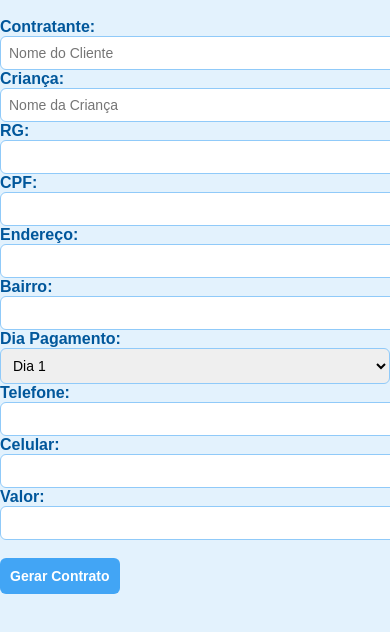
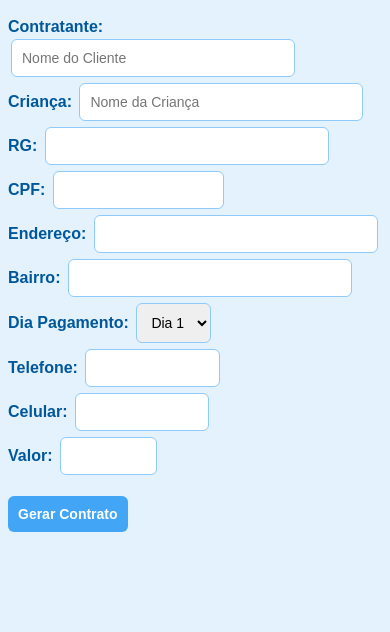
Before and after one commit to brinquedos/TransporteEscolar, a plain HTML site: page index.html in a window 390 px wide. Shown: the part 60-692 px from the top of the page. Drawn offline with nearby package versions, Linux system fonts and the light colour scheme; some packages are replaced by stand-ins of ours.

Commit message:
Update style.css

```diff
--- a/style.css
+++ b/style.css
@@ -1,8 +1,9 @@
 /* CSS Responsivo com campos organizados e tema azul claro */
 body {
+  max-width: 450px;
   font-family: Arial, sans-serif;
-  margin: 0;
-  padding: 0;
+  margin: 20;
+  padding: 20;
   box-sizing: border-box;
   background-color: #e3f2fd; /* Azul claro */
   color: #333;
@@ -30,10 +31,71 @@ label {
   color: #01579b;
 }
 
-input,
+input {
+  margin-left: 20px;
+  margin: 3px;
+  width: 70%;
+  padding: 10px; /* Menor tamanho */
+  border: 1px solid #90caf9; /* Azul claro */
+  border-radius: 6px; /* Bordas arredondadas */
+  font-size: 14px;
+  transition: box-shadow 0.2s ease, border-color 0.2s ease;
+}
+
+#cpf {
+  margin: 3px;
+  width: 40%;
+  padding: 10px; /* Menor tamanho */
+  border: 1px solid #90caf9; /* Azul claro */
+  border-radius: 6px; /* Bordas arredondadas */
+  font-size: 14px;
+  transition: box-shadow 0.2s ease, border-color 0.2s ease;
+}
+
+#telefone {
+  margin: 3px;
+  width: 30%;
+  padding: 10px; /* Menor tamanho */
+  border: 1px solid #90caf9; /* Azul claro */
+  border-radius: 6px; /* Bordas arredondadas */
+  font-size: 14px;
+  transition: box-shadow 0.2s ease, border-color 0.2s ease;
+}
+
+#celular {
+  margin: 3px;
+  width: 30%;
+  padding: 10px; /* Menor tamanho */
+  border: 1px solid #90caf9; /* Azul claro */
+  border-radius: 6px; /* Bordas arredondadas */
+  font-size: 14px;
+  transition: box-shadow 0.2s ease, border-color 0.2s ease;
+}
+
+#valor {
+  margin: 3px;
+  width: 20%;
+  padding: 10px; /* Menor tamanho */
+  border: 1px solid #90caf9; /* Azul claro */
+  border-radius: 6px; /* Bordas arredondadas */
+  font-size: 14px;
+  transition: box-shadow 0.2s ease, border-color 0.2s ease;
+}
+
+#pgto {
+  margin: 3px;
+  width: 20%;
+  padding: 10px; /* Menor tamanho */
+  border: 1px solid #90caf9; /* Azul claro */
+  border-radius: 6px; /* Bordas arredondadas */
+  font-size: 14px;
+  transition: box-shadow 0.2s ease, border-color 0.2s ease;
+}
+
 select {
-  width: 100%;
-  padding: 8px; /* Menor tamanho */
+  margin: 3px;
+  width: 45%;
+  padding: 10px; /* Menor tamanho */
   border: 1px solid #90caf9; /* Azul claro */
   border-radius: 6px; /* Bordas arredondadas */
   font-size: 14px;
```
